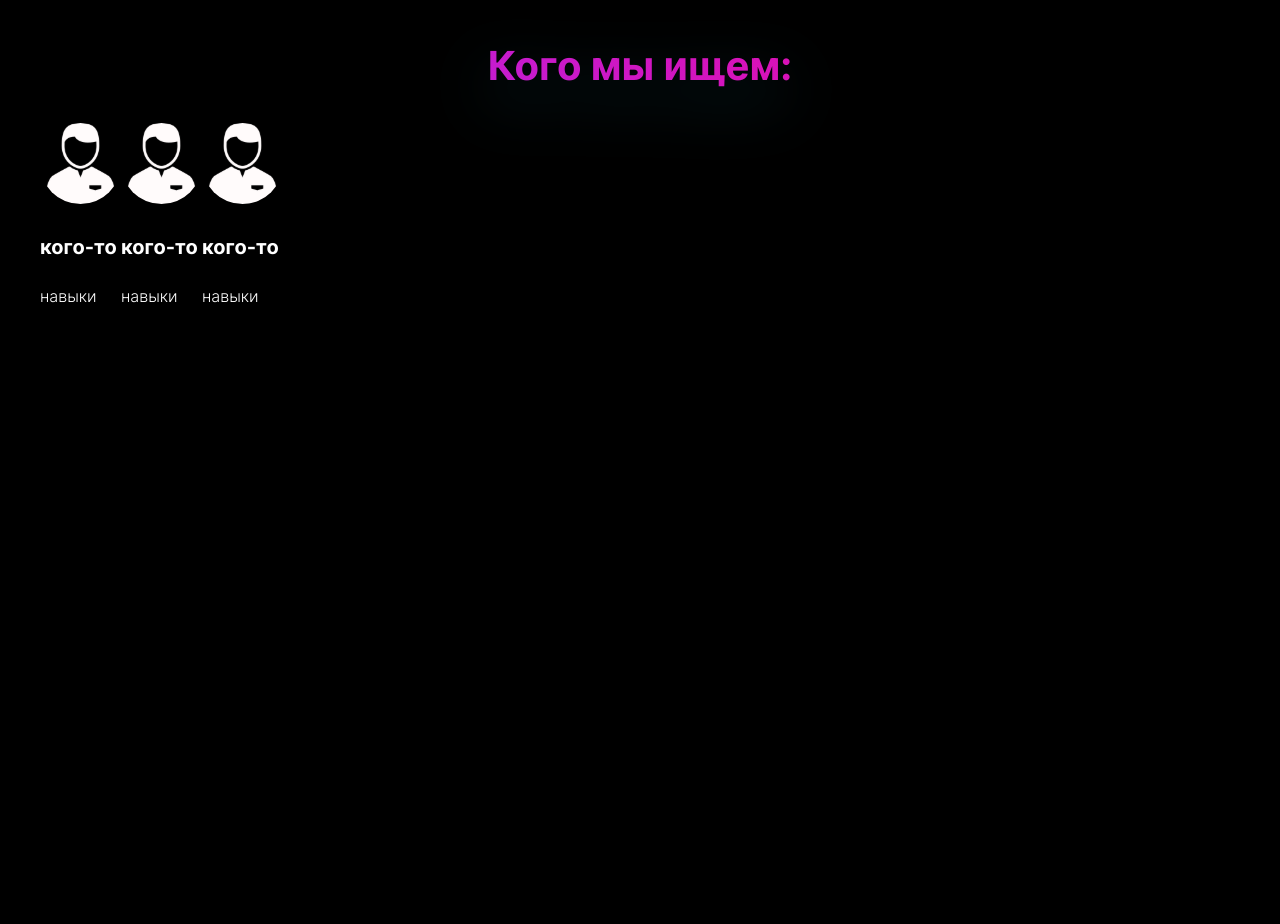
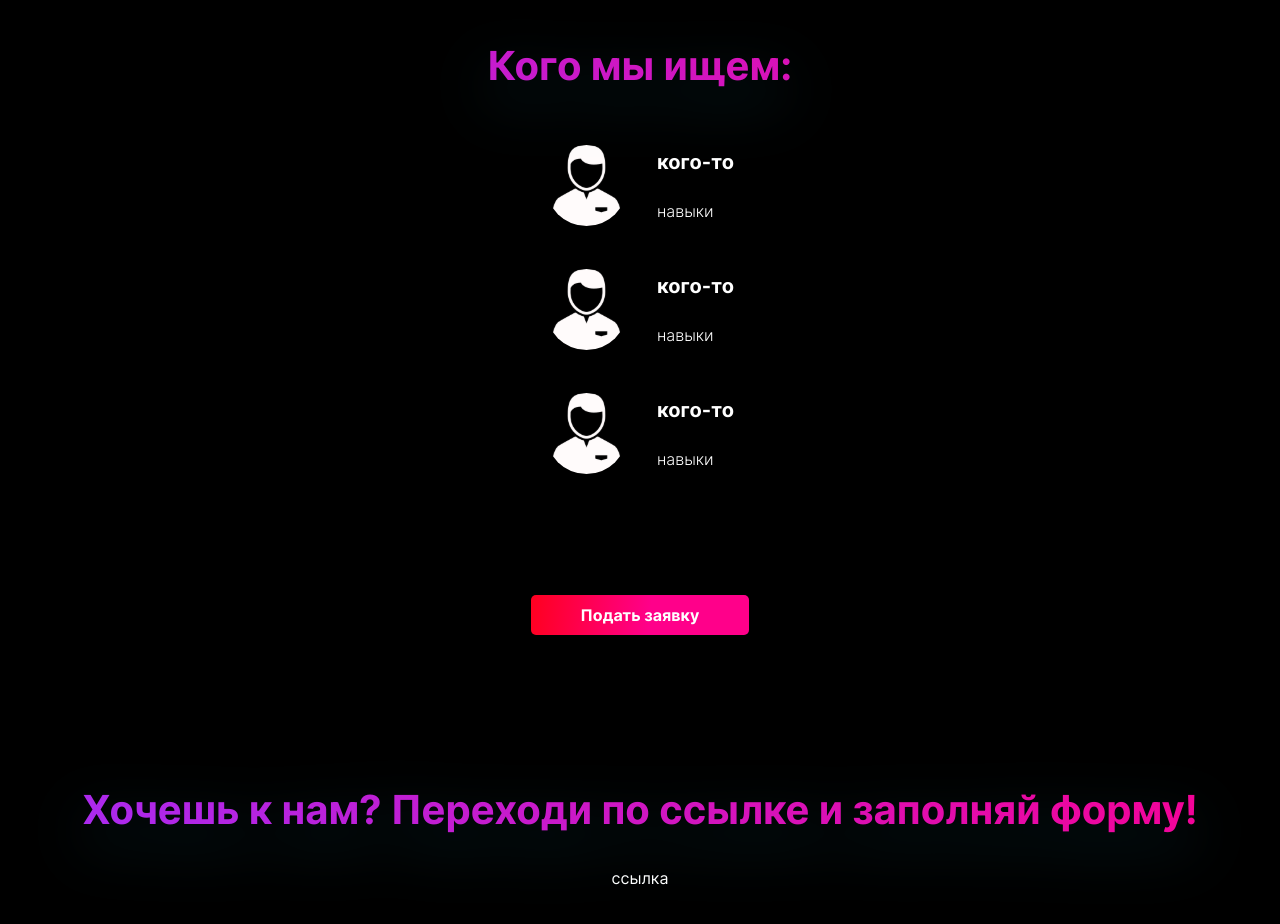
Before and after one commit to Isas2g/WEB-studio-project, a Vue app: page /join in a window 1280 px wide. Shown: the part 120-1044 px from the top of the page. Before the commit the page ends 800 px from the top, so only its background shows below. Built offline with nearby package versions, Linux system fonts and the light colour scheme.

Commit message:
made JoinPage

```diff
--- a/src/App.vue
+++ b/src/App.vue
@@ -79,30 +79,15 @@ h5 {
   font-size: 16px;
   font-weight: 300;
 }
+a {
+  text-decoration: none;
+  color: inherit;
+}
 .container {
   max-width: 1200px;
   padding: 40px 15px;
   margin: 0 auto;
 }
-
-// .title {
-//   background-image: linear-gradient(225deg, #f70193, #a72cf2);
-//   filter: drop-shadow(0 20px 30px #28d8ff33);
-//   color: black;
-//   -webkit-text-fill-color: transparent;
-//   background-clip: text;
-//   -webkit-background-clip: text;
-//   box-decoration-break: clone;
-//   -webkit-box-decoration-break: clone;
-//   font-size: 50px;
-//   max-width: 670px;
-//   margin-bottom: 30px;
-// }
-
-// .subtitle {
-//   margin-bottom: 30px;
-//   max-width: 440px;
-// }
 
 .more-btn {
   background: linear-gradient(95.68deg, #ff0000 -16.11%, #ff008a 54.53%);
--- a/src/pages/Join/JoinPage.vue
+++ b/src/pages/Join/JoinPage.vue
@@ -37,6 +37,16 @@
           </div>
         </li>
       </ul>
+      <button class="looking__button more-btn" type="button">
+        Подать заявку
+      </button>
+    </section>
+
+    <section class="join-us">
+      <h2 class="join-us__title">
+        Хочешь к нам? Переходи по ссылке и заполняй форму!
+      </h2>
+      <a class="join-us__link" href="#">ссылка</a>
     </section>
   </main>
 </template>
@@ -49,7 +59,30 @@ export default {
 </script>
 
 <style lang="scss">
-.looking__persons {
-  display: flex;
+.looking {
+  &__persons {
+    display: flex;
+    flex-direction: column;
+    align-items: center;
+  }
+  &__person {
+    display: flex;
+    align-items: center;
+  }
+  &__person-info {
+    margin: 0 0 0 30px;
+  }
+  &__button {
+    display: block;
+    margin: 100px auto 0 auto;
+    cursor: pointer;
+  }
+}
+.join-us {
+  margin: 150px 0 0 0;
+  &__link {
+    display: block;
+    text-align: center;
+  }
 }
 </style>
```
